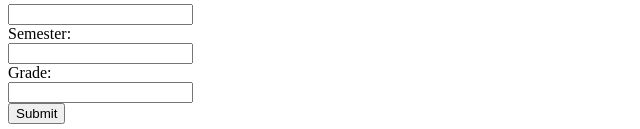
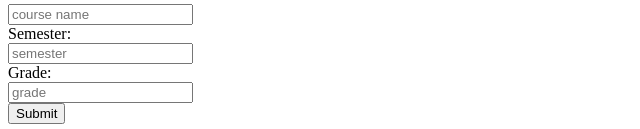
Before and after one commit to Karinase/veeb, a plain HTML site: page index.html in a window 1280 px wide. Shown: the part 673-802 px from the top of the page, without its empty margins (0-640 px from the left). Drawn offline with Linux system fonts and the light colour scheme.

Commit message:
added details

```diff
--- a/index.html
+++ b/index.html
@@ -84,11 +84,11 @@
     </table>
     <form>
         Course name:<br>
-        <input type="text" name="course name"><br>
+        <input type="text" name="course name" placeholder="course name"><br>
         Semester:<br>
-        <input type="number" name="semester"><br>
+        <input type="number" name="semester" placeholder="semester"><br>
         Grade:<br>
-        <input type="number" name="grade"><br>
+        <input type="number" name="grade" placeholder="grade"><br>
         <input type="submit" value="Submit">
     </form>
 </section>
```
